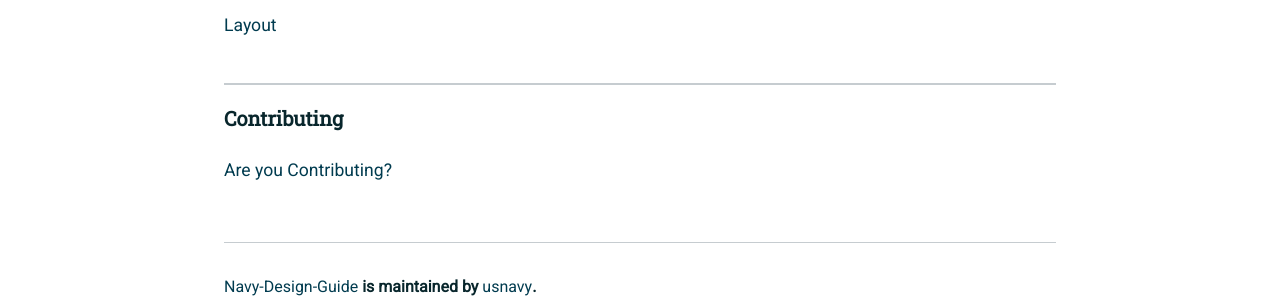
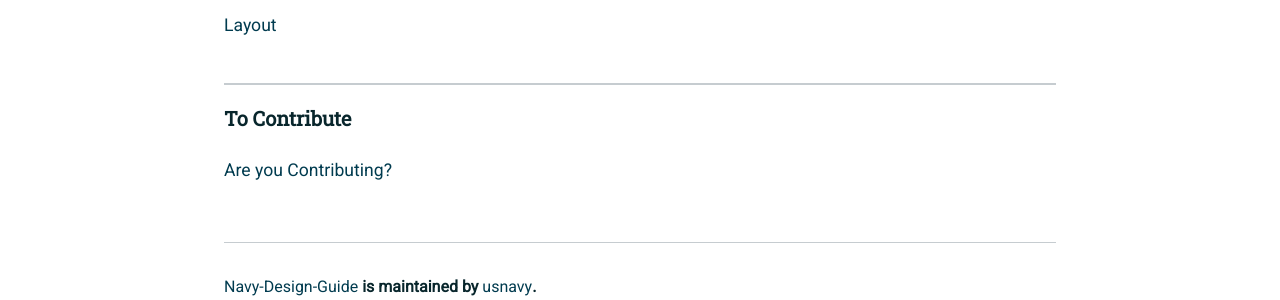
Before and after one commit to usnavy/Navy-Design-Guide, a Jekyll site: the page built from index.md, in a window 1280 px wide. Shown: the part 1050-1350 px from the top of the page. Built offline with Jekyll 4.4.1, drawn with Linux system fonts in a browser that asks for light colours; our own code applies the rules of GitHub Pages for plain Markdown files.

Commit message:
Update index.md

```diff
--- a/index.md
+++ b/index.md
@@ -22,6 +22,6 @@ layout: default
 
 <hr>
 
-### Contributing<br>
+### To Contribute<br>
 [Are you Contributing?](/CONTRIBUTING.md)<br>
 <br>
```
